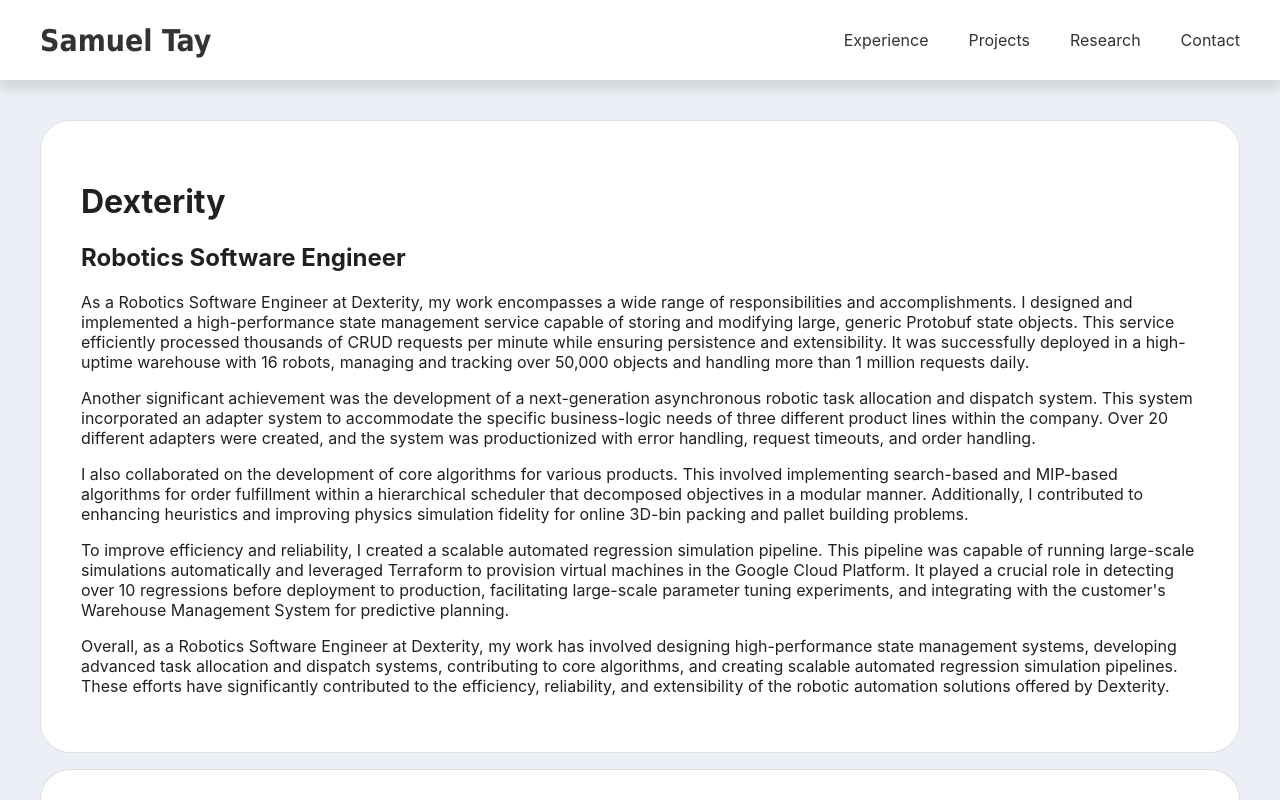
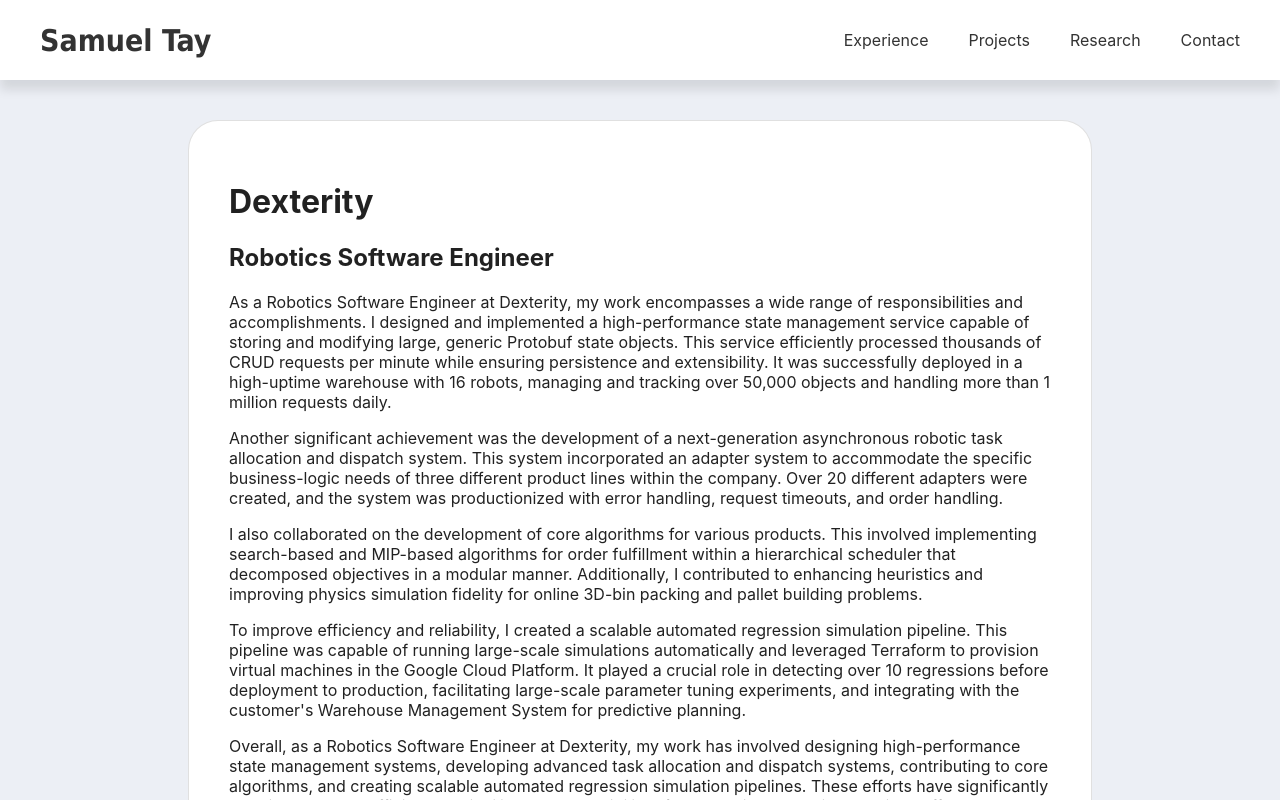
Before and after one commit to samueltay/samueltay, a React (Create React App) app in the folder frontend/: page /experience in a window 1280 px wide. Shown: the top 800 px of the page. Built offline with nearby package versions, Linux system fonts and the light colour scheme.

Commit message:
chore: update experiece page width

```diff
--- a/frontend/src/pages/experience/Experience.tsx
+++ b/frontend/src/pages/experience/Experience.tsx
@@ -12,8 +12,8 @@
       <Helmet>
         <title>Experience</title>
       </Helmet>
-      <GridContainer>
-        {jsonData.experience.map((item, index) => (
+      <GridContainer maxWidth={1000}>
+        {jsonData.experience.map((item) => (
           <PaperComponent
             md={12}
             title={item.name}
```
